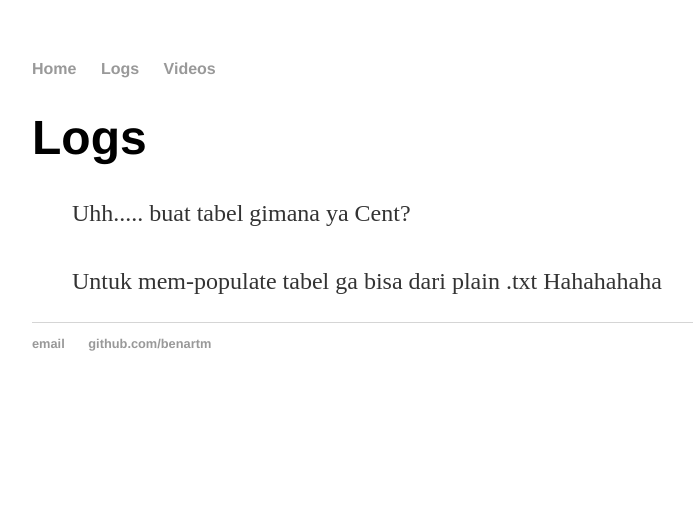
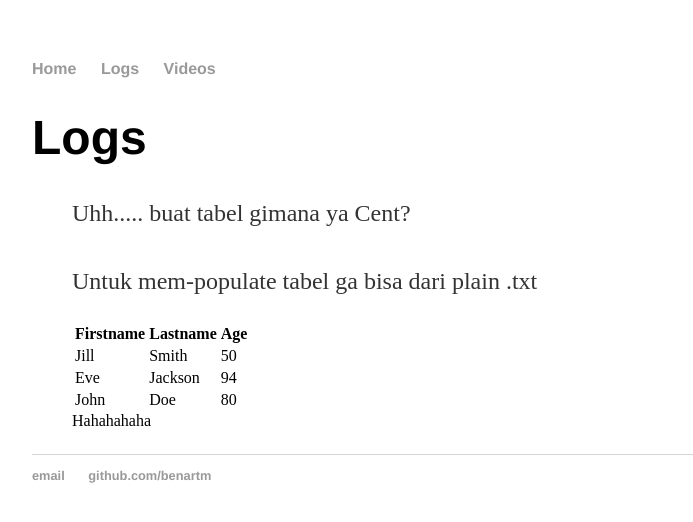
Before and after one commit to BenArtM/BenArtM.github.io, a Jekyll site: the page built from logs/index.html, in a window 1280 px wide. Shown: the top 522 px of the page, without its empty margins (160-853 px from the left). Built offline with Jekyll 4.4.1, drawn with Linux system fonts in a browser that asks for light colours.

Commit message:
Update index.html

```diff
--- a/logs/index.html
+++ b/logs/index.html
@@ -6,9 +6,30 @@ title: Logs
 	<ul class="logs">
 		<p>Uhh..... buat tabel gimana ya Cent? <br></br>
 		Untuk mem-populate tabel ga bisa dari plain .txt
-		<?php
-			echo "My first PHP script!";
-		?>
+		<table>
+
+		<table id="t01">
+		  <tr>
+		    <th>Firstname</th>
+		    <th>Lastname</th>
+		    <th>Age</th>
+		  </tr>
+		  <tr>
+		    <td>Jill</td>
+		    <td>Smith</td>
+		    <td>50</td>
+		  </tr>
+		  <tr>
+		    <td>Eve</td>
+		    <td>Jackson</td>
+		    <td>94</td>
+		  </tr>
+		  <tr>
+		    <td>John</td>
+		    <td>Doe</td>
+		    <td>80</td>
+		  </tr>
+		</table>
 		Hahahahaha
 		</p>
 	</ul>
```
